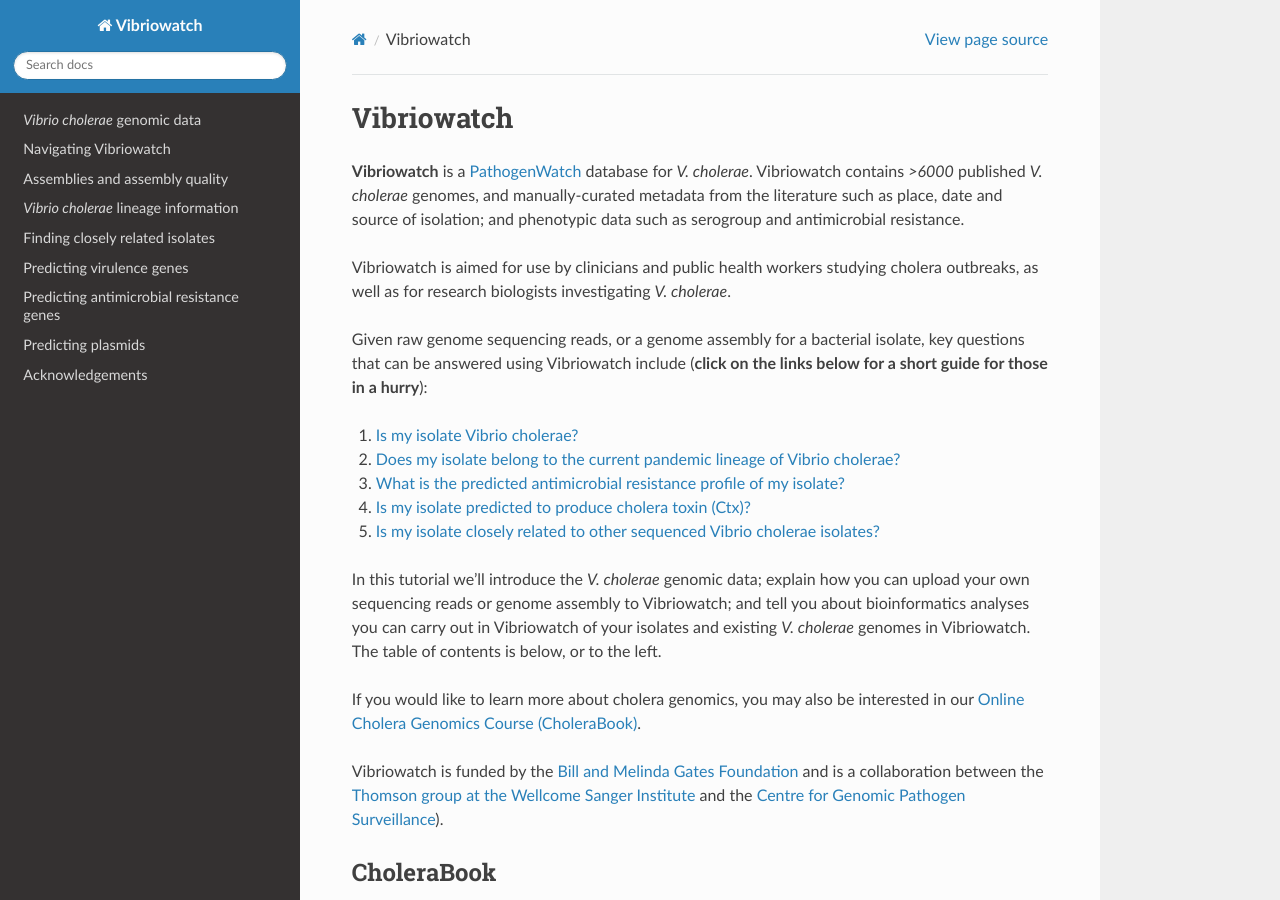
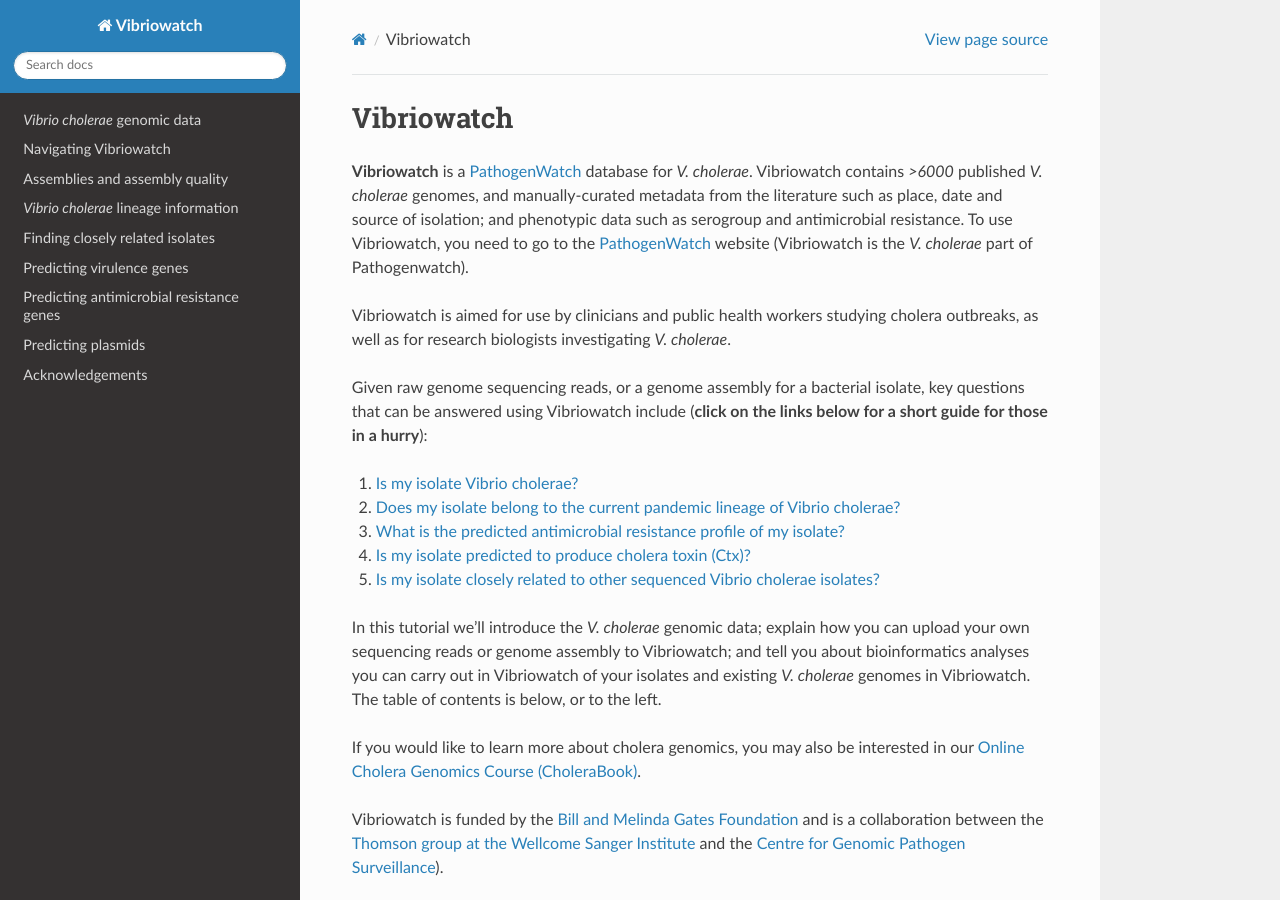
Before and after one commit to avrilcoghlan/vibriowatch, a Sphinx documentation site: the page built from docs/source/index.rst, in a window 1280 px wide and 900 px high. Built offline with Sphinx 7.4.7 and the Read the Docs theme 3.1.0, drawn with Linux system fonts in a browser that asks for light colours.

Commit message:
Update index.rst

```diff
--- a/docs/source/index.rst
+++ b/docs/source/index.rst
@@ -1,7 +1,7 @@
 Vibriowatch
 ===========
 
-**Vibriowatch** is a `PathogenWatch`_ database for *V. cholerae*. Vibriowatch contains `>6000` published *V. cholerae* genomes, and manually-curated metadata from the literature such as place, date and source of isolation; and phenotypic data such as serogroup and antimicrobial resistance.
+**Vibriowatch** is a `PathogenWatch`_ database for *V. cholerae*. Vibriowatch contains `>6000` published *V. cholerae* genomes, and manually-curated metadata from the literature such as place, date and source of isolation; and phenotypic data such as serogroup and antimicrobial resistance. To use Vibriowatch, you need to go to the `PathogenWatch`_ website (Vibriowatch is the *V. cholerae* part of Pathogenwatch).
 
 .. _PathogenWatch: https://pathogen.watch/
 
```
